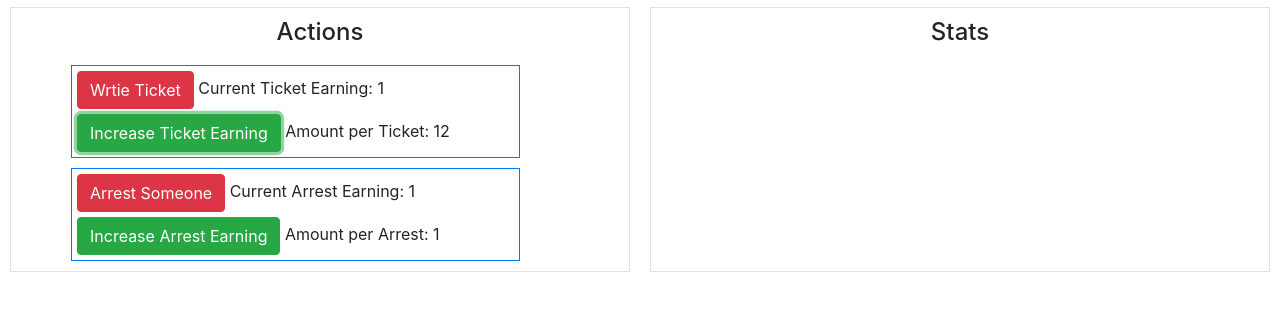
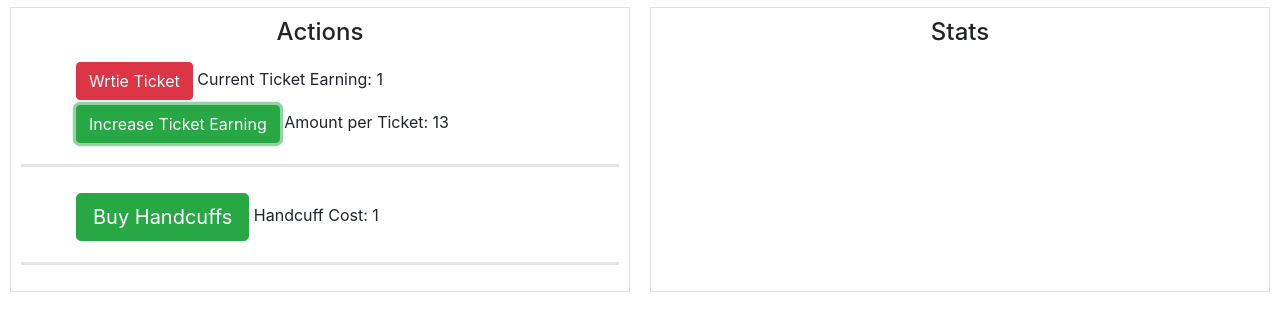
Before and after one commit to Creator256/idle_police, a plain HTML site: page index.html in a window 1280 px wide. Both pictures are taken after a click on the button "Increase Ticket Earning". Shown: the part 61-392 px from the top of the page. Drawn offline with nearby package versions, Linux system fonts and the light colour scheme.

Commit message:
Cuffs Adjustments

```diff
--- a/index.html
+++ b/index.html
@@ -1,3 +1,5 @@
+
+
 <!doctype html>
 <html>
     <head>
@@ -22,7 +24,7 @@
                 <div class="col columnPadding border">
                     <h4 style="text-align: center">Actions</h4>
                     <!-- Ticket Someone -->
-                    <div class="container border border-primary holder">
+                    <div class="container holder">
                         <div>
                             <button class="btn btn-danger" onclick="ticketSomeone(1)" >Wrtie Ticket</button>
                             <span style="font-size: 1rem;">Current Ticket Earning: </span>
@@ -34,20 +36,29 @@
                             <span style="font-size: 1rem;" id="ticketPriceCost">1</span>
                         </div>
                     </div>
-
-                    <!-- Battons -->
-                    <div class="container border border-primary holder">
-                        <div>
+                    <hr class="hRule">
+                    <!-- Hand Cuffs -->
+                    <div class="container holder">
+                        <div class="gameDiv" id="buyCuffs">
+                            <button class="btn btn-success btn-lg" onclick="buyCuffs(1)" >Buy Handcuffs</button>
+                            <span style="font-size: 1rem;">Handcuff Cost: </span>
+                            <span style="font-size: 1rem;" id="handCuffCost">1</span>
+                        </div>
+                        <div id="cuffStats" style="display:none">
+                            <div class="gameDiv">
                                 <button class="btn btn-danger" onclick="arrestSomeone(1)" >Arrest Someone</button>
                                 <span style="font-size: 1rem;">Current Arrest Earning: </span>
                                 <span style="font-size: 1rem;" id="arrestEarning">1</span>
                             </div>
                             <div class= "gameDiv">
-                            <button class="btn btn-success" onclick="increaseArrest(1)" >Increase Arrest Earning</button>
+                                <button class="btn btn-success" onclick="buyCuffs(1)" >Increase Arrest Earning</button>
                                 <span style="font-size: 1rem;">Amount per Arrest:</span>
                                 <span style="font-size: 1rem;" id="arrestPriceCost">1</span>
                             </div>
                         </div>
+                    </div>
+                    <hr class="hRule">
+
                 </div>
                 <!-- upgrades and stats div -->
                 <div class="col columnPadding border">
--- a/main.js
+++ b/main.js
@@ -37,7 +37,7 @@ function ticketSomeone(x){
 };
 
 function increaseTicket(x){
-    ticketIncCost = Math.ceil(10 * Math.pow(1.2, ticketUpgrades));
+    ticketIncCost = Math.ceil(10 * Math.pow(1.3, ticketUpgrades));
     if(money >= ticketIncCost){
         ticketUpgrades++;
         money -= ticketIncCost;
@@ -45,7 +45,7 @@ function increaseTicket(x){
         document.getElementById("ticketEarning").innerHTML = ticketPerArrest;
         document.getElementById("money").innerHTML = money;
     }
-    var nextCost = Math.ceil(10 * Math.pow(1.2, ticketUpgrades));
+    var nextCost = Math.ceil(10 * Math.pow(1.3, ticketUpgrades));
     document.getElementById("ticketPriceCost").innerHTML = nextCost;
 };
 //////////////////////////////////////////////////////
--- a/style.css
+++ b/style.css
@@ -14,8 +14,10 @@
 
 .holder{
     padding: 5px;
-    width: 75%;
-    float:left;
     margin-left: 50px;
     margin-top: 10px;
 }
+
+.hRule{
+    border-width: 3px;
+}
```
Also changed, not shown: todo.txt. Lines whose indentation alone changed are shown as unchanged.
